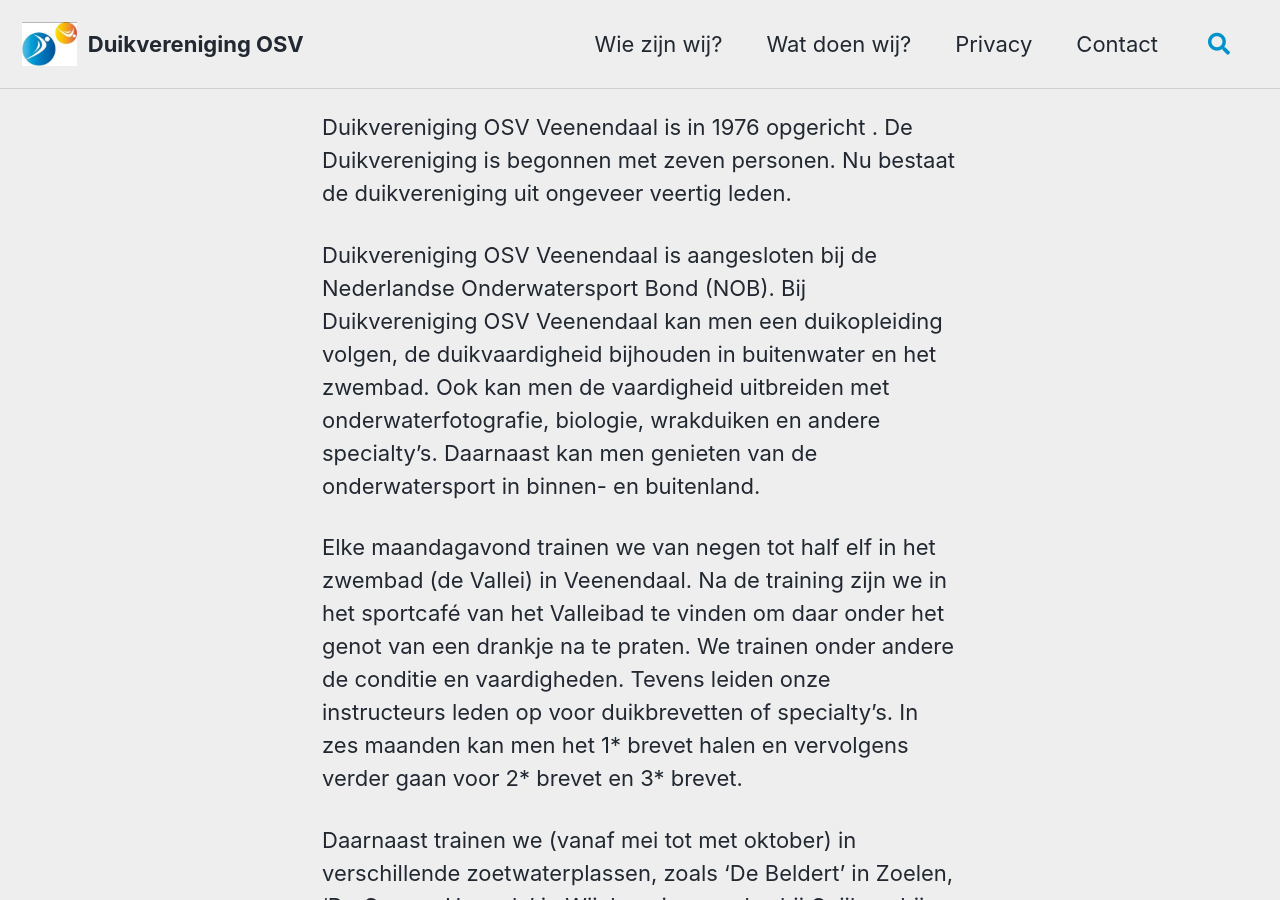
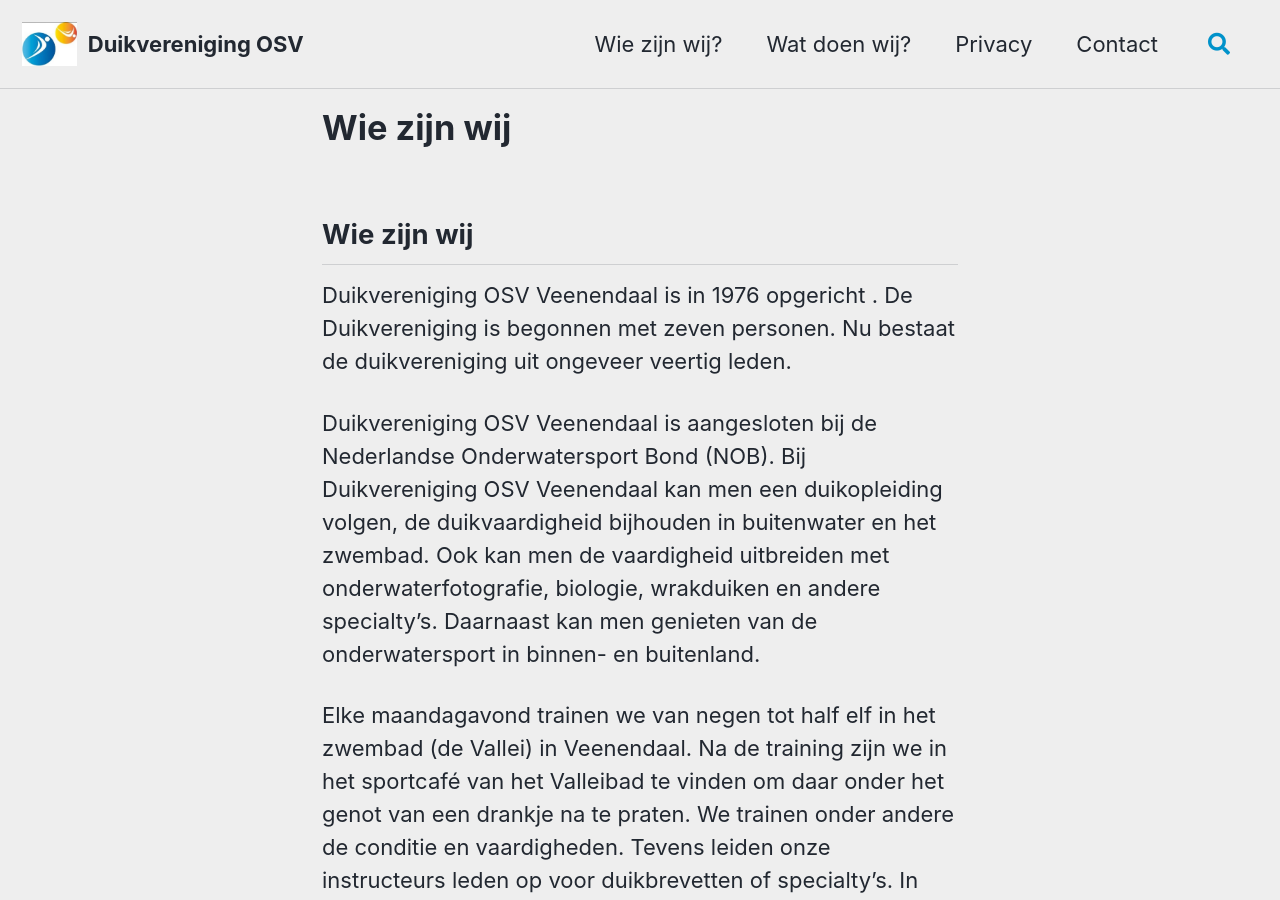
Before and after one commit to walthertimmer/osvveenendaal.nl, a Jekyll site: the page built from _pages/wie-zijn-wij.md, in a window 1280 px wide and 900 px high. Built offline with Jekyll 4.4.1, drawn with Linux system fonts in a browser that asks for light colours; cached includes are drawn as plain includes; our own code applies the rules of GitHub Pages for plain Markdown files.

Commit message:
test image

```diff
--- a/_config.yml
+++ b/_config.yml
@@ -21,10 +21,10 @@
 subtitle                 : # site tagline that appears below site title in masthead
 name                     : "OSV"
 description              : "Onderwater Sport Vereniging Veenendaal"
-url                      : # the base hostname & protocol for your site e.g. "https://mmistakes.github.io"
+url                      : "https://osvveenendaal.nl/" # the base hostname & protocol for your site e.g. "https://mmistakes.github.io"
 baseurl                  : # the subpath of your site, e.g. "/blog"
 repository               : "walthertimmer/osvveenendaal.nl" # GitHub username/repo-name e.g. "mmistakes/minimal-mistakes"
-teaser                   : # path of fallback teaser image, e.g. "/assets/images/500x300.png"
+teaser                   : "assets/duikvereniging-osv.png" # path of fallback teaser image, e.g. "/assets/images/500x300.png"
 logo                     : "assets/images/osv_logo.jpg" # path of logo image to display in the masthead, e.g. "/assets/images/88x88.png"
 masthead_title           : "Duikvereniging OSV" # overrides the website title displayed in the masthead, use " " for no title
 # breadcrumbs            : false # true, false (default)
--- a/_pages/wie-zijn-wij.md
+++ b/_pages/wie-zijn-wij.md
@@ -3,7 +3,7 @@
 author_profile: false
 permalink: /wie-zijn-wij/
 ---
-
+## Wie zijn wij
 Duikvereniging OSV Veenendaal is in 1976 opgericht . De Duikvereniging is begonnen met zeven personen. Nu bestaat de duikvereniging uit ongeveer veertig leden.
 
 Duikvereniging OSV Veenendaal is aangesloten bij de Nederlandse Onderwatersport Bond (NOB). Bij Duikvereniging OSV Veenendaal kan men een duikopleiding volgen, de duikvaardigheid bijhouden in buitenwater en het zwembad. Ook kan men de vaardigheid uitbreiden met onderwaterfotografie, biologie, wrakduiken en andere specialty’s. Daarnaast kan men genieten van de onderwatersport in binnen- en buitenland.
```
Also changed, not shown: _pages/index.md (+3 -2 lines), _pages/privacy.md (+1 -1 lines).
